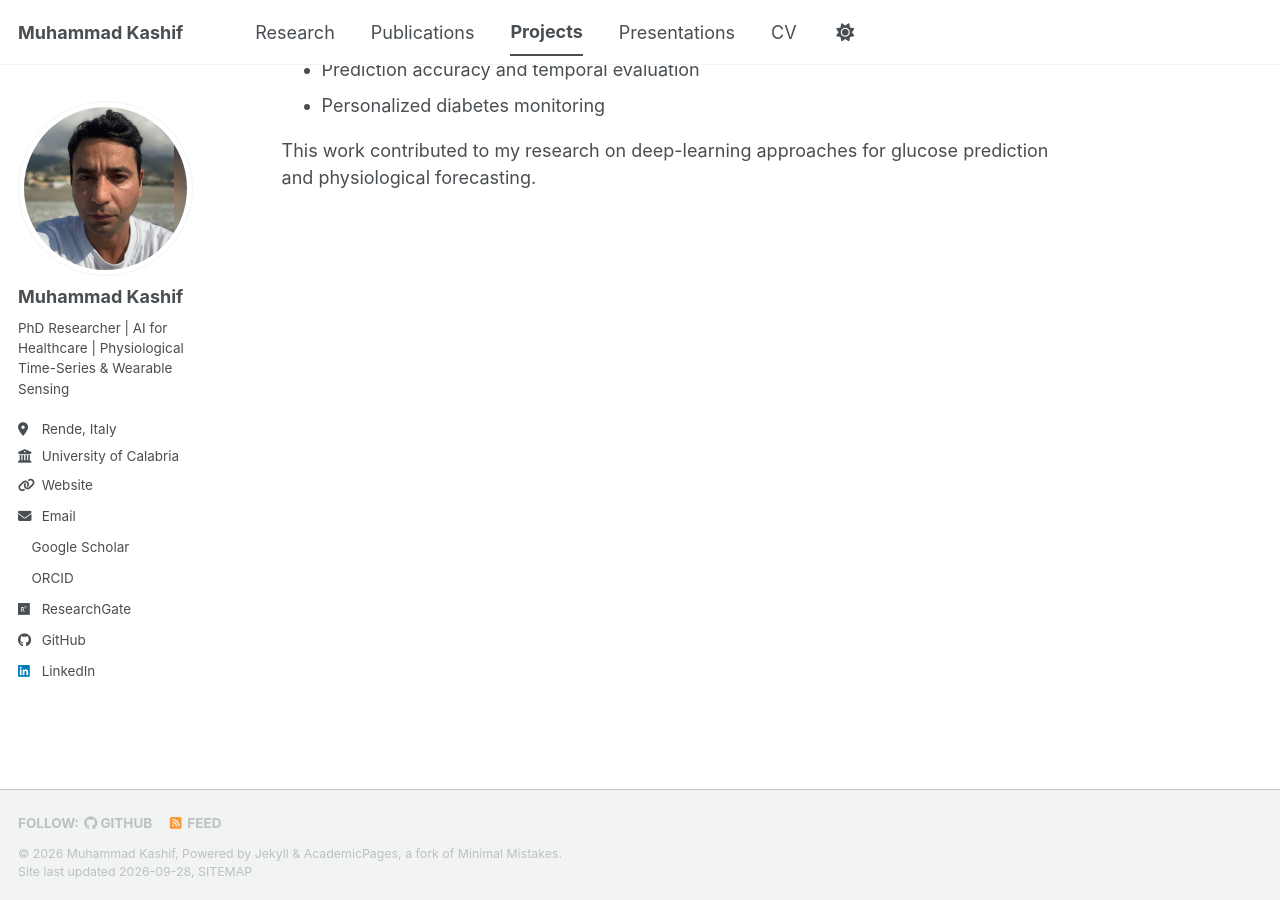
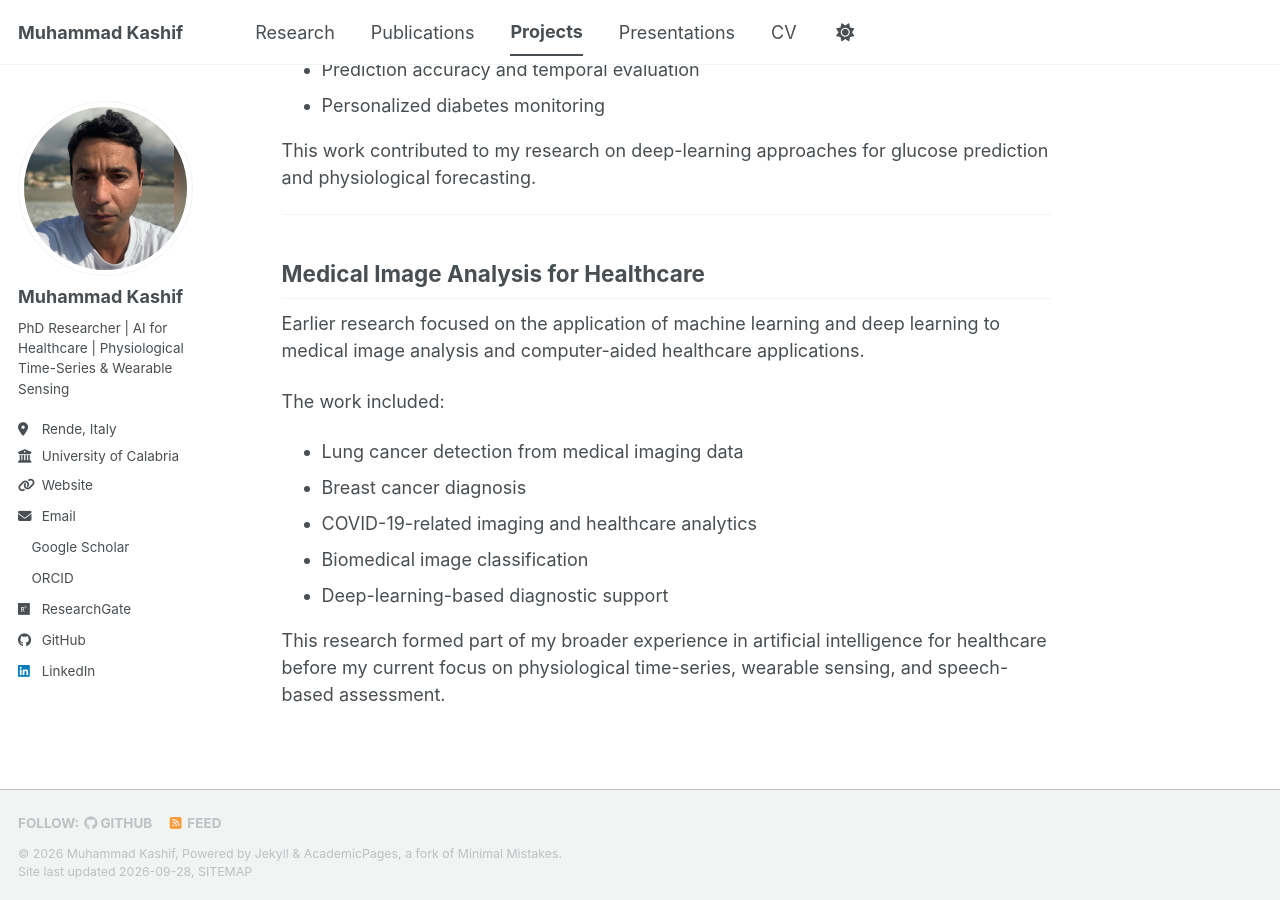
Before and after one commit to drkashifhon/drkashifhon.github.io, a Jekyll site: the page built from _pages/projects.md, in a window 1280 px wide and 900 px high, scrolled down 2053 px. Built offline with Jekyll 4.4.1, drawn with Linux system fonts in a browser that asks for light colours; a style sheet for code colours, icons or effects is not loaded.

Commit message:
Update projects.md

```diff
--- a/_pages/projects.md
+++ b/_pages/projects.md
@@ -70,3 +70,19 @@ Research areas include:
 - Personalized diabetes monitoring
 
 This work contributed to my research on deep-learning approaches for glucose prediction and physiological forecasting.
+
+---
+
+## Medical Image Analysis for Healthcare
+
+Earlier research focused on the application of machine learning and deep learning to medical image analysis and computer-aided healthcare applications.
+
+The work included:
+
+- Lung cancer detection from medical imaging data
+- Breast cancer diagnosis
+- COVID-19-related imaging and healthcare analytics
+- Biomedical image classification
+- Deep-learning-based diagnostic support
+
+This research formed part of my broader experience in artificial intelligence for healthcare before my current focus on physiological time-series, wearable sensing, and speech-based assessment.
```
